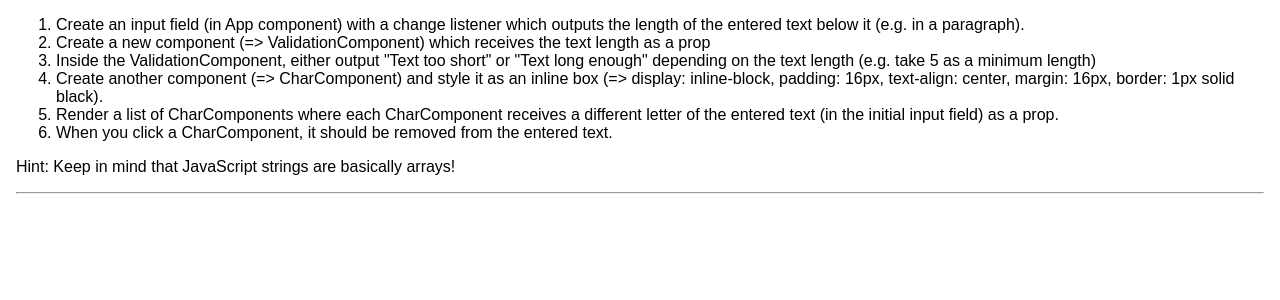
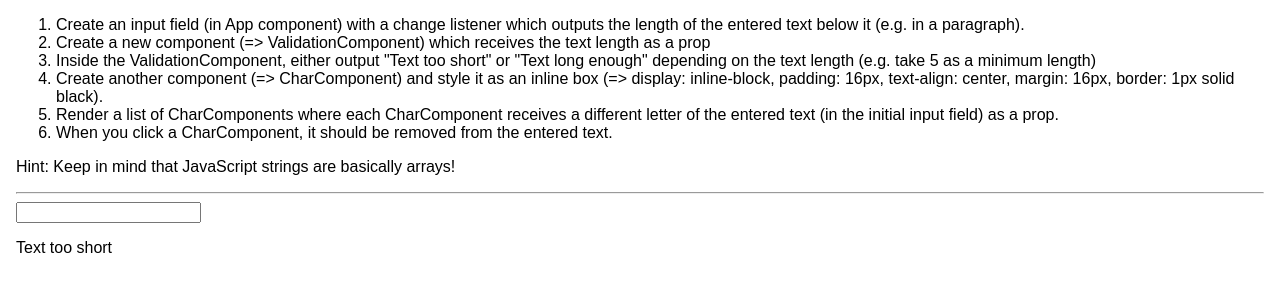
Before and after one commit to Edely/Learning-React, a React (Create React App) app in the folder assignment/: page / in a window 1280 px wide. Shown: the top 300 px of the page. Built offline with nearby package versions, Linux system fonts and the light colour scheme.

Commit message:
Fim do Assignment do Instutor

```diff
--- a/assignment/src/App.js
+++ b/assignment/src/App.js
@@ -1,9 +1,34 @@
 import React, { Component } from 'react';
 import './App.css';
+import Validation from './Validation/Validation';
+import Char from './Char/Char';
 
 class App extends Component {
 
+  state = {
+    userInput: ''
+
+  }
+
+  inputChangedHandler = (event) => {
+    this.setState({userInput: event.target.value});
+  }
+
+  deleteCharHandler = (index) =>{
+
+    const text = this.state.userInput.split('');
+    text.splice(index, 1);
+    const updatedText = text.join('');
+    this.setState({userInput: updatedText})
+  }
+
   render () {
+    let charList = this.state.userInput.split('').map((ch, index) => {
+      return <Char
+        character={ch}
+        key={index}
+        click={() => this.deleteCharHandler(index)}/>
+    });
 
     return (
       <div className="App">
@@ -17,6 +42,12 @@ class App extends Component {
         </ol>
         <p>Hint: Keep in mind that JavaScript strings are basically arrays!</p>
         <hr />
+        <input type="text"
+          onChange={this.inputChangedHandler}
+          value={this.state.userInput}/>
+          <p>{this.state.userInput}</p>
+          <Validation inputLength={this.state.userInput.length} />
+          {charList}
       </div>
     );
   }
--- /dev/null
+++ b/assignment/src/Char/Char.js
@@ -0,0 +1,18 @@
+import React from 'react';
+
+const char = (props) =>{
+    const style ={
+        display: 'inline-block',
+        padding: '16px',
+        textAlign: 'center',
+        margin: '16px',
+        border: '1px solid black'
+    }
+    return(
+        <div style={style} onClick={props.click}>
+        <p>{props.character}</p>
+        </div>
+    )
+}
+
+export default char;
--- /dev/null
+++ b/assignment/src/Validation/Validation.js
@@ -0,0 +1,18 @@
+import React from 'react';
+
+const validation = (props) =>{
+
+    let validationMessage = 'Text long enough';
+
+    if(props.inputLength <= 5){
+        validationMessage = 'Text too short';
+    }
+
+    return(
+        <div>
+            <p>{validationMessage}</p>
+        </div>
+    );
+}
+
+export default validation;
```
